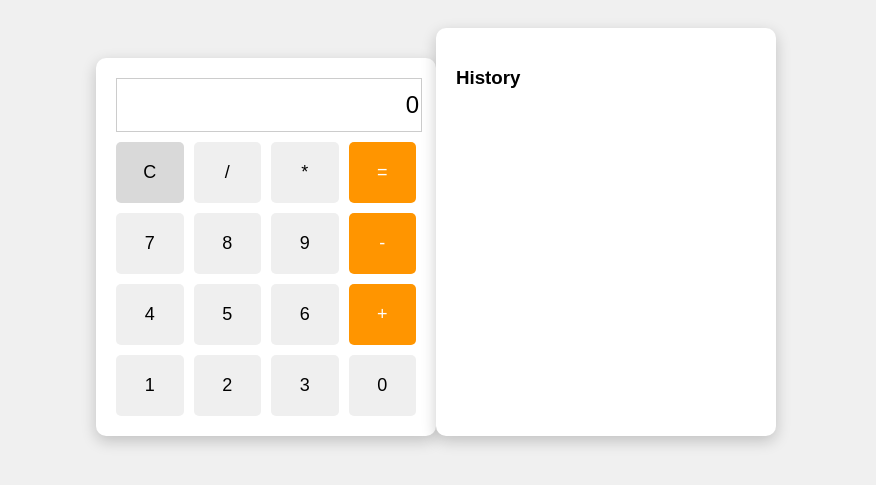
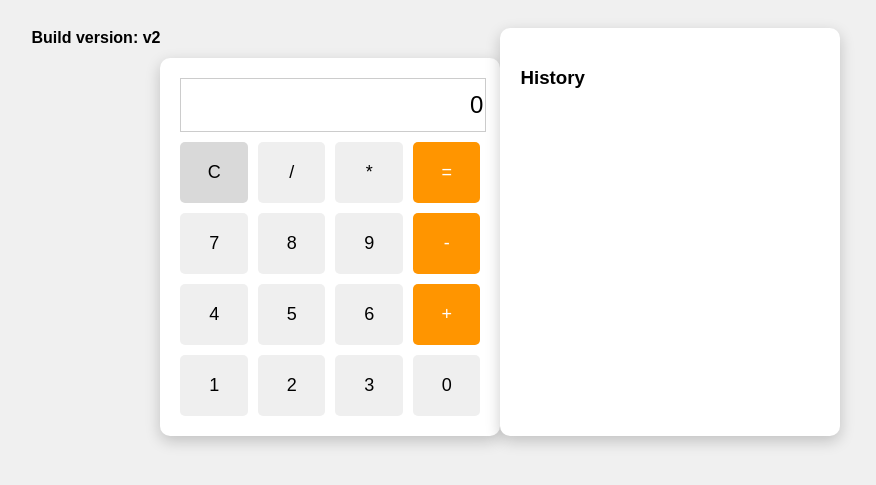
Before and after one commit to Ngalay-dev/team5-CA2, a Flask app: page / in a window 1280 px wide. Shown: the top 485 px of the page, without its empty margins (204-1080 px from the left). Run offline with Flask 3, Linux system fonts and the light colour scheme.

Commit message:
Update UI after sync

```diff
--- a/templates/index.html
+++ b/templates/index.html
@@ -1,6 +1,7 @@
 <!DOCTYPE html>
 <html>
 <head>
+    <h4>Build version: v2</h4>
     <title>Flask Calculator</title>
     <style>
         body { font-family: Arial; display: flex; justify-content: center; background: #f0f0f0; }
```
